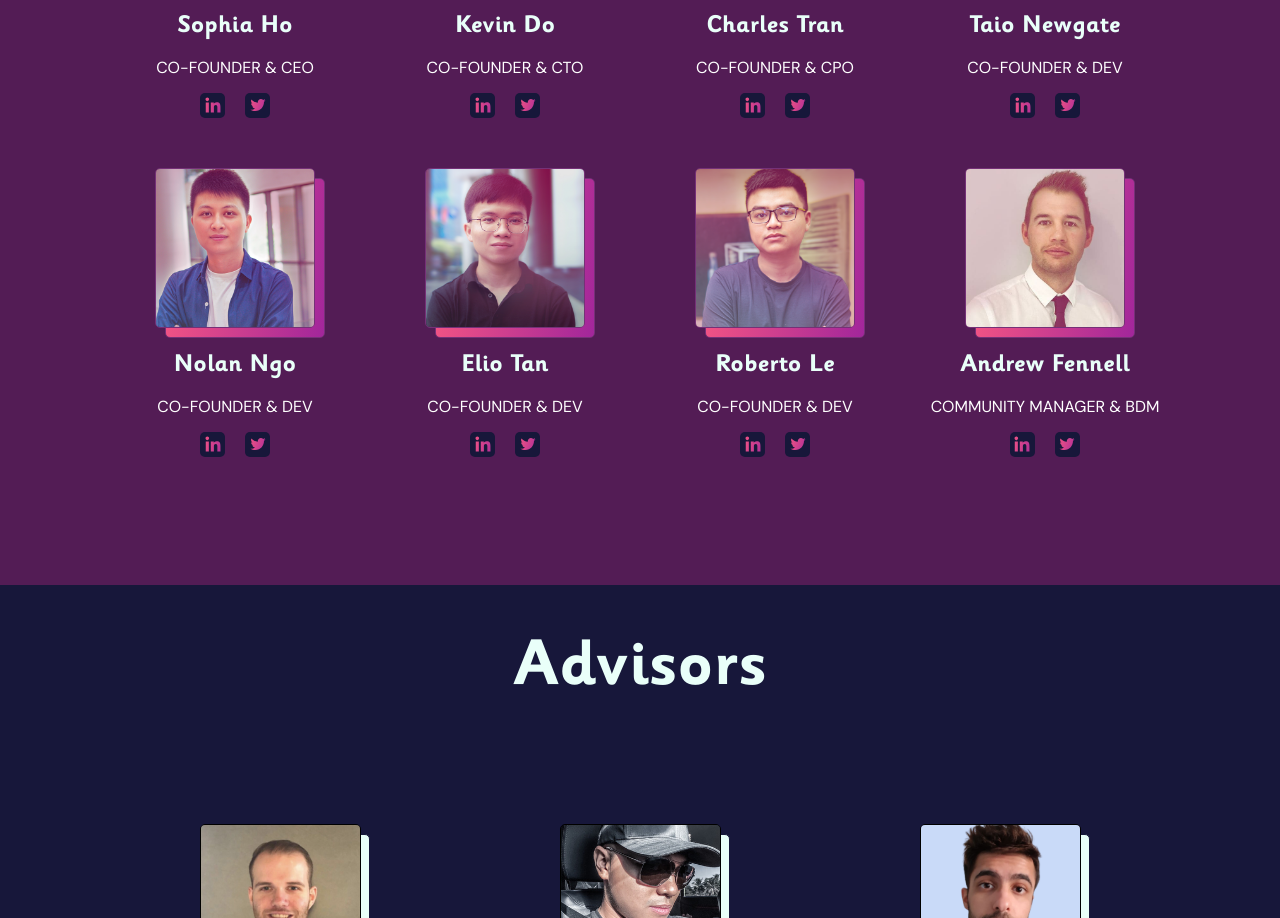
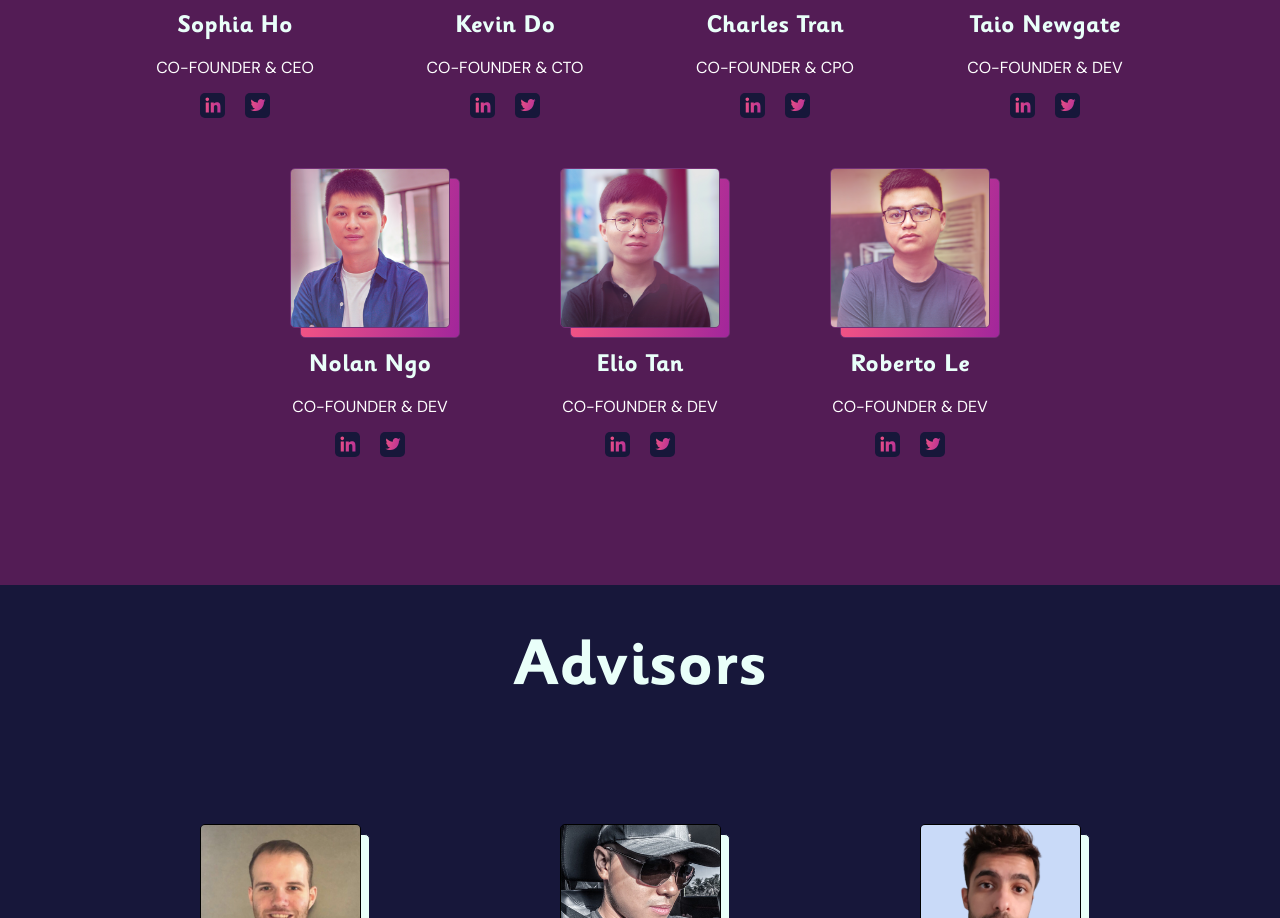
Before and after one commit to Mochi-Lab/mochi.market, a React (Create React App) app: page / in a window 1280 px wide. Shown: the part 5662-6580 px from the top of the page. Built offline with nearby package versions, Linux system fonts and the light colour scheme.

Commit message:
udpate team

```diff
--- a/src/components/MochiTeam/index.js
+++ b/src/components/MochiTeam/index.js
@@ -7,7 +7,6 @@ import hoang from 'assets/member/hoang.png';
 import kien from 'assets/member/kien.png';
 import nghia from 'assets/member/nghia.png';
 import tan from 'assets/member/tan.png';
-import andrew from 'assets/member/andrew.jpg';
 
 import iconLinkedin from 'assets/icons/linkedIn.svg';
 import iconTwitter from 'assets/icons/tw.svg';
@@ -62,13 +61,6 @@ const members = [
     linkedin: 'https://www.linkedin.com/in/l%C3%AA-th%C3%A0nh-c%C3%B4ng-b937a1164/',
     twitter: 'https://twitter.com/lwconga7',
   },
-  {
-    image: andrew,
-    name: 'Andrew Fennell',
-    role: 'COMMUNITY MANAGER \n & BDM',
-    linkedin: 'https://www.linkedin.com/in/andrewfennellbdm/',
-    twitter: 'https://twitter.com/Andrewfunbags',
-  },
 ];
 
 function Member({ data }) {
```
Also changed, not shown: src/assets/member/andrew.jpg (deleted).
